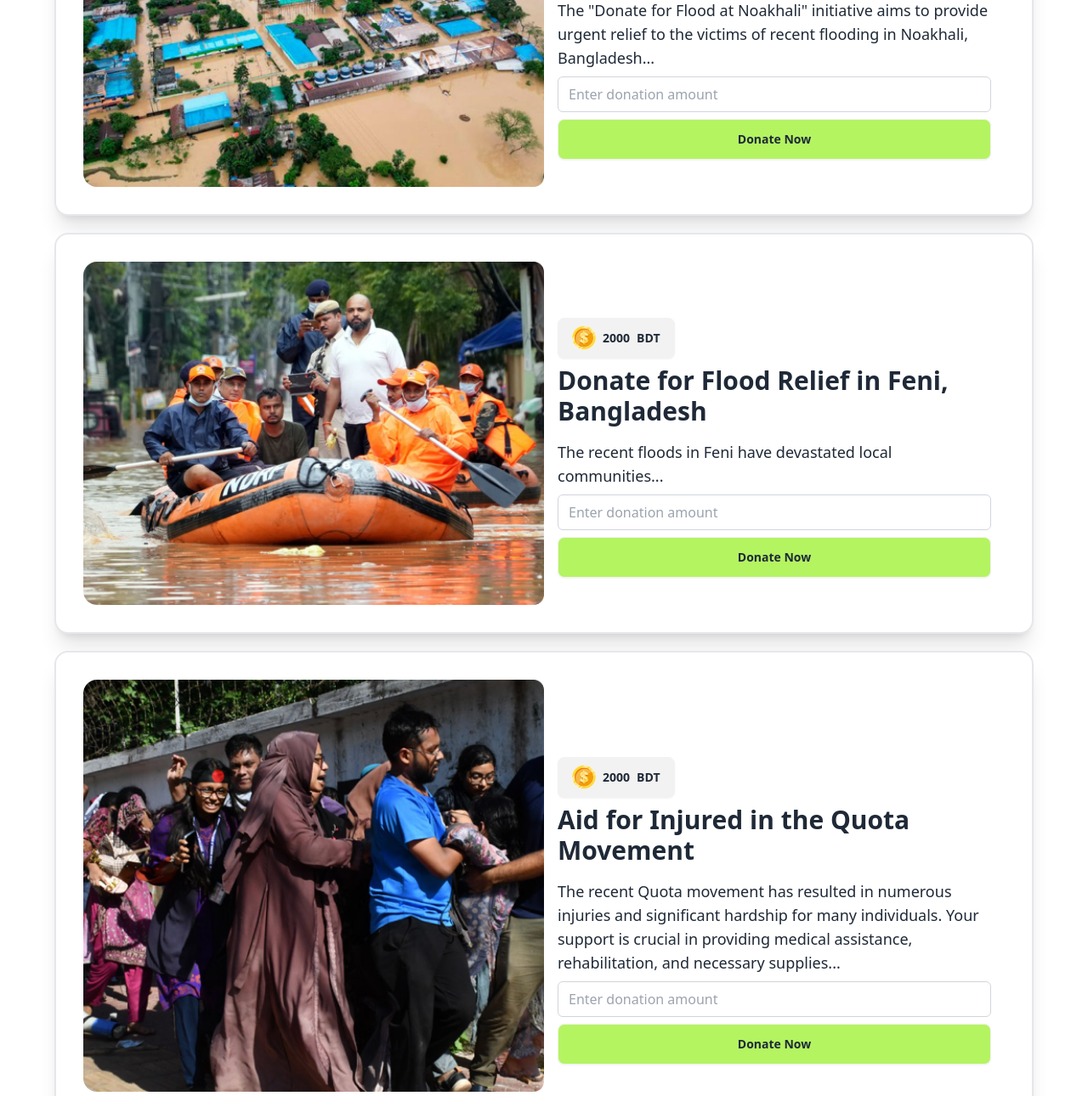
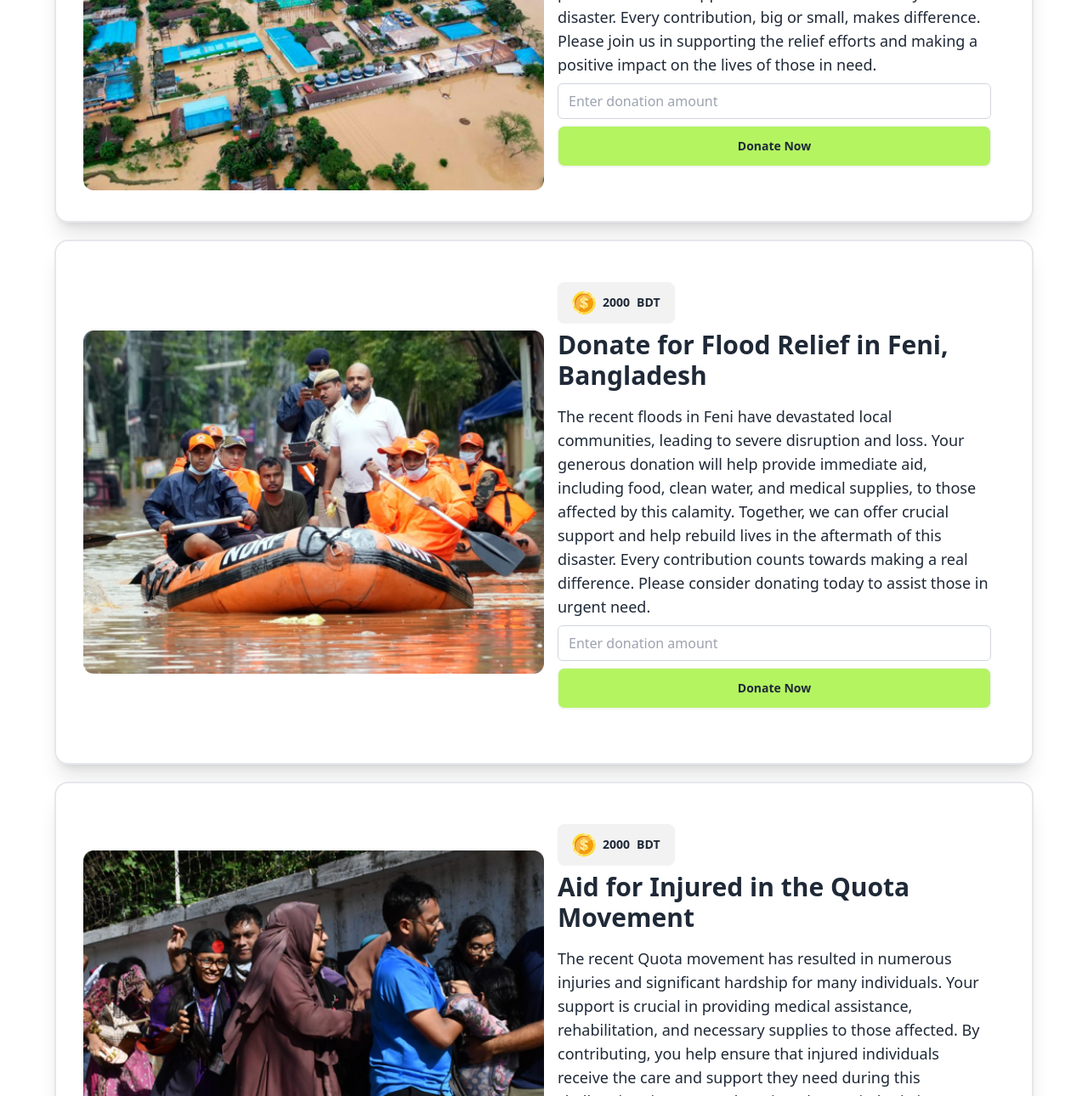
Before and after one commit to najoaa/Donate, a plain HTML site: page index.html in a window 1280 px wide. Shown: the part 456-1746 px from the top of the page at 85% size. Drawn offline with nearby package versions, Linux system fonts and the light colour scheme.

Commit message:
completely Done

```diff
--- a/index.html
+++ b/index.html
@@ -67,7 +67,7 @@
       <!-- Card Content -->
       <div>
         <h2 class="card-title text-lg md:text-2xl lg:text-3xl font-bold">Donate for Flood at Noakhali, Bangladesh</h2>
-        <p class="mt-4 text-sm md:text-base lg:text-lg">The "Donate for Flood at Noakhali" initiative aims to provide urgent relief to the victims of recent flooding in Noakhali, Bangladesh...</p>
+        <p class="mt-4 text-sm md:text-base lg:text-lg"> The recent floods in Noakhali have caused significant damage to homes  infrastructure. Your donation will help provide essential supplies and  to those affected by this disaster. Every contribution, big or small, makes  difference. Please join us in supporting the relief efforts and making a positive impact on the lives of those in need.</p>
       </div>
 
       <!-- Donation Form -->
@@ -99,7 +99,7 @@
       <!-- Card Content -->
       <div>
         <h2 class="card-title text-lg md:text-2xl lg:text-3xl font-bold">Donate for Flood Relief in Feni, Bangladesh</h2>
-        <p class="mt-4 text-sm md:text-base lg:text-lg">The recent floods in Feni have devastated local communities...</p>
+        <p class="mt-4 text-sm md:text-base lg:text-lg">The recent floods in Feni have devastated local communities, leading to severe disruption and loss. Your generous donation will help provide immediate aid, including food, clean water, and medical supplies, to those affected by this calamity. Together, we can offer crucial support and help rebuild lives in the aftermath of this disaster. Every contribution counts towards making a real difference. Please consider donating today to assist those in urgent need.</p>
       </div>
 
       <!-- Donation Form -->
@@ -130,7 +130,7 @@
     <!-- Card Content -->
     <div>
       <h2 class="card-title text-lg md:text-2xl lg:text-3xl font-bold">Aid for Injured in the Quota Movement</h2>
-      <p class="mt-4 text-sm md:text-base lg:text-lg">The recent Quota movement has resulted in numerous injuries and significant hardship for many individuals. Your support is crucial in providing medical assistance, rehabilitation, and necessary supplies...</p>
+      <p class="mt-4 text-sm md:text-base lg:text-lg">The recent Quota movement has resulted in numerous injuries and significant hardship for many individuals. Your support is crucial in providing medical assistance, rehabilitation, and necessary supplies to those affected. By contributing, you help ensure that injured individuals receive the care and support they need during this challenging time. Every donation plays a vital role in alleviating their suffering and aiding in their recovery. Please consider making a donation to support these brave individuals in their time of need.</p>
     </div>
 
     <!-- Donation Form -->
```
